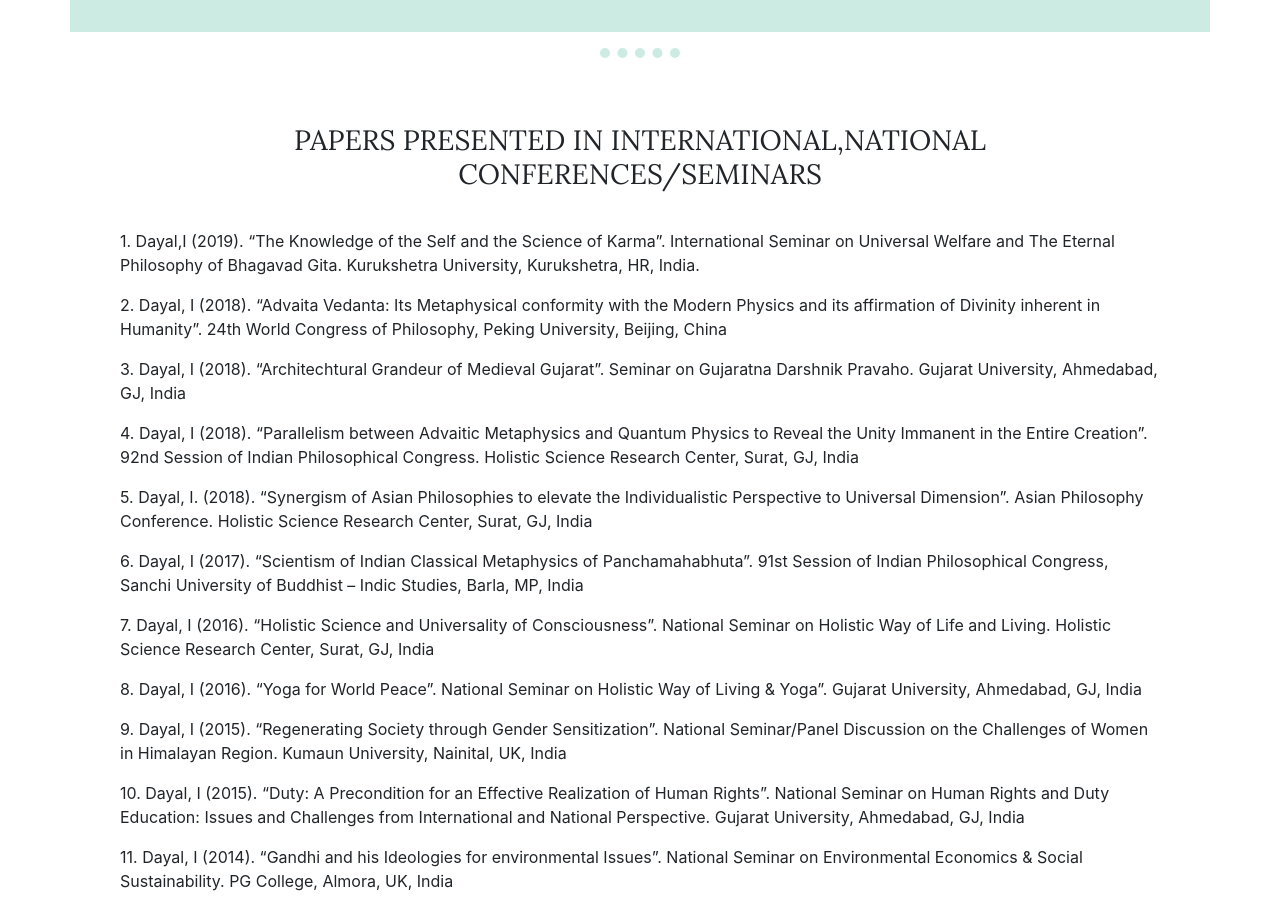
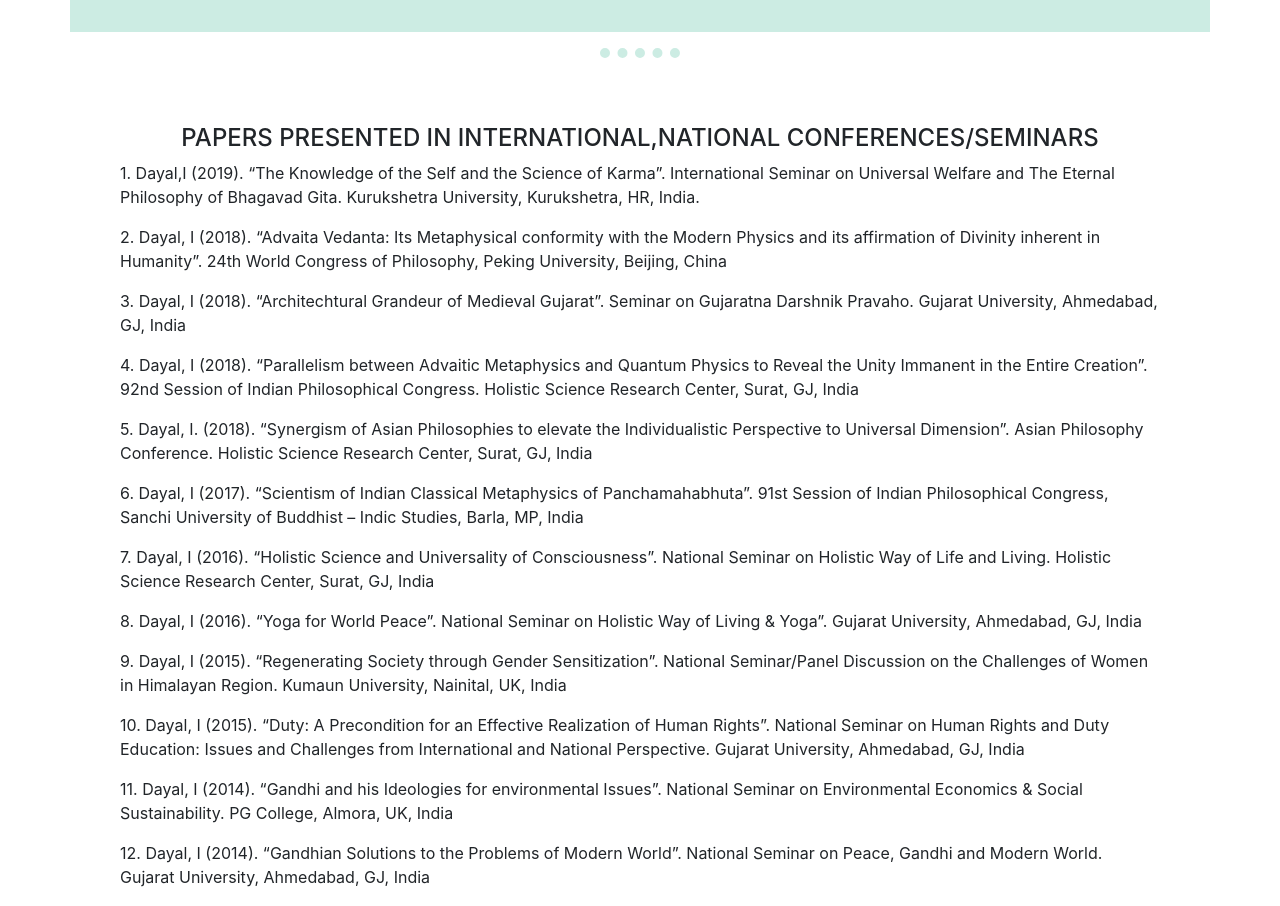
Before and after one commit to tanujrajput/iti-dayal, a plain HTML site: page index.html in a window 1280 px wide. Shown: the part 1800-2706 px from the top of the page. Drawn offline with nearby package versions, Linux system fonts and the light colour scheme.

Commit message:
Update index.html

```diff
--- a/index.html
+++ b/index.html
@@ -114,7 +114,7 @@
 
   <div class="container papers">
 
-    <h3>PAPERS PRESENTED IN INTERNATIONAL,NATIONAL CONFERENCES/SEMINARS</h3>
+    <h4>PAPERS PRESENTED IN INTERNATIONAL,NATIONAL CONFERENCES/SEMINARS</h4>
     <p>1. Dayal,I (2019). “The Knowledge of the Self and the Science of Karma”. International Seminar on Universal Welfare
       and The Eternal Philosophy of Bhagavad Gita. Kurukshetra University, Kurukshetra, HR, India.</p>
     <p>2. Dayal, I (2018). “Advaita Vedanta: Its Metaphysical conformity with the Modern Physics and its affirmation of
```
